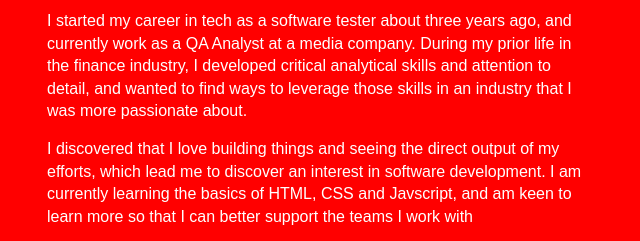
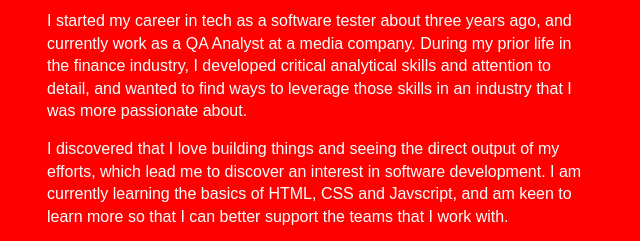
Before and after one commit to anh-p/portfolio, a plain HTML site: page index.html in a window 1280 px wide. Shown: the part 1020-1261 px from the top of the page, 527-1167 px from the left. Drawn offline with Linux system fonts and the light colour scheme.

Commit message:
Fixing typo

```diff
--- a/index.html
+++ b/index.html
@@ -22,7 +22,7 @@
       <img src="images/anh.jpg" class="about-img" alt="a photograph of Anh holding a black and white dog. The breed of the dog is a shih tzu. Both Anh and the dog are looking at the camera">
       <div class="about-text">
       <p>I started my career in tech as a software tester about three years ago, and currently work as a QA Analyst at a media company. During my prior life in the finance industry, I developed critical analytical skills and attention to detail, and wanted to find ways to leverage those skills in an industry that I was more passionate about.</p>
-      <p>I discovered that I love building things and seeing the direct output of my efforts, which lead me to discover an interest in software development. I am currently learning the basics of HTML, CSS and Javscript, and am keen to learn more so that I can better support the teams I work with</p>
+      <p>I discovered that I love building things and seeing the direct output of my efforts, which lead me to discover an interest in software development. I am currently learning the basics of HTML, CSS and Javscript, and am keen to learn more so that I can better support the teams that I work with.</p>
       <p>Outside of work, I love making nutrtionally sound meals, traveling and pet sitting.</p>
       <p>I look forward to learning how to make apps that are useful and enhance people's lives in one way or another.</p>
       <a class="button" href="https://www.linkedin.com/in/paphan">My LinkedIn</a>
```
